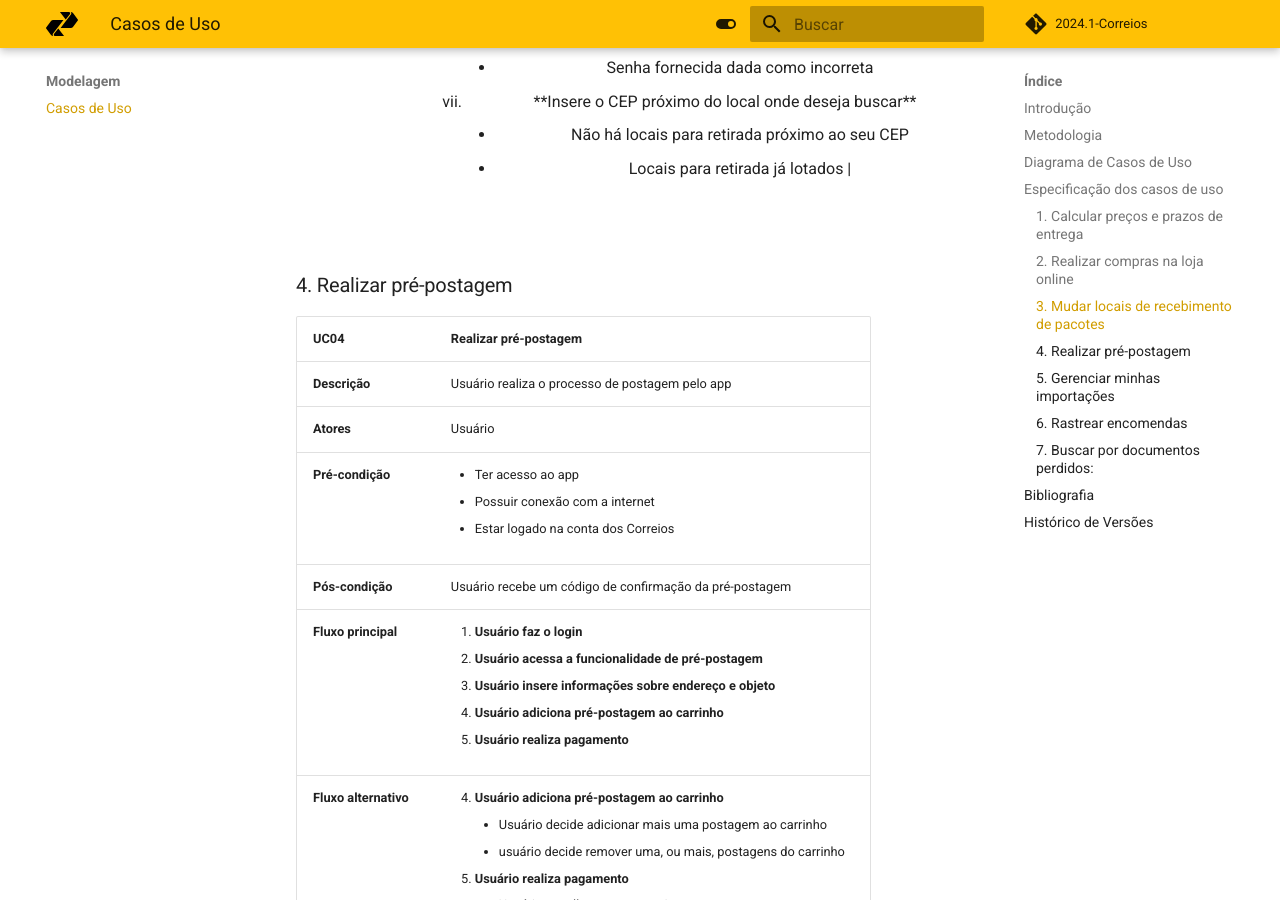
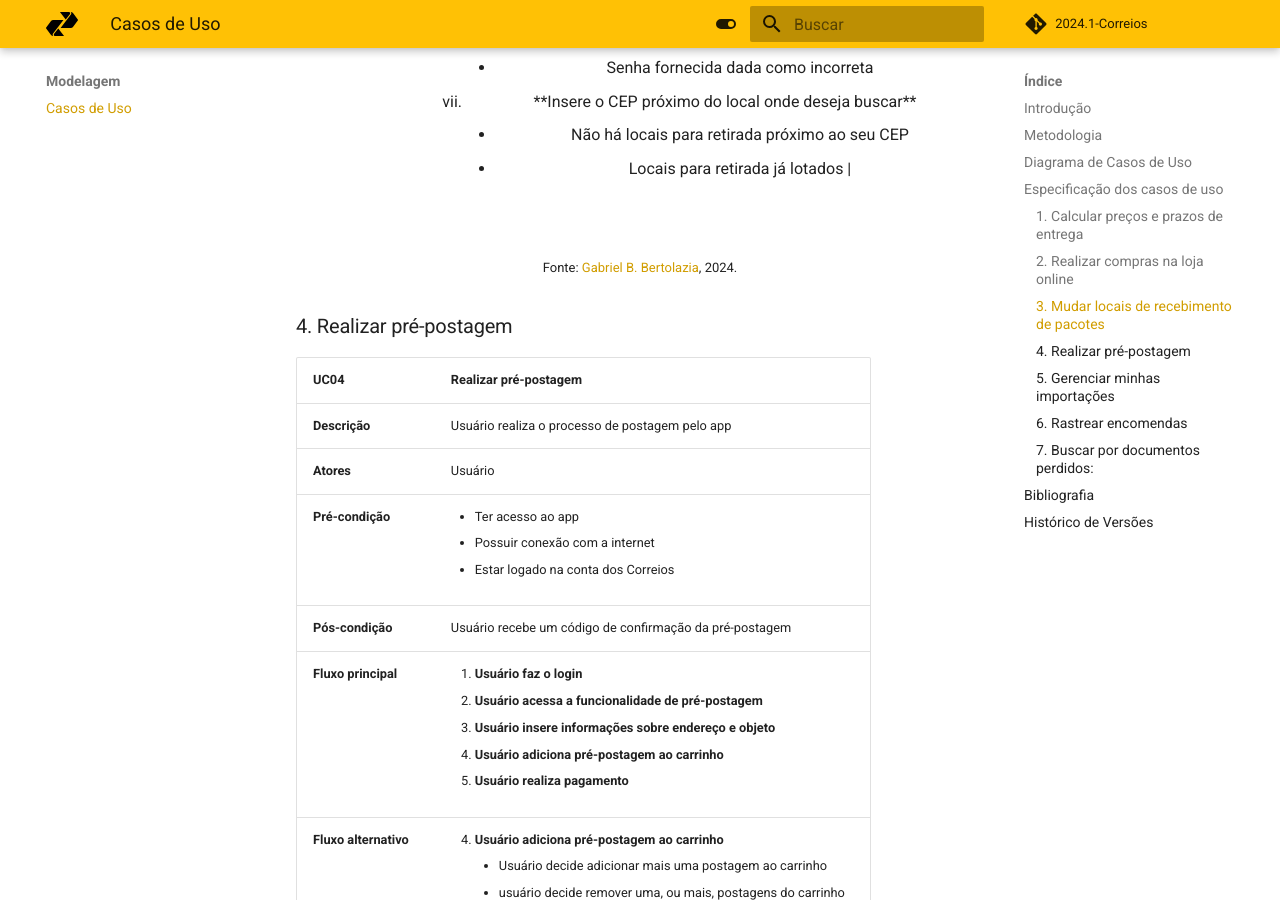
Before and after one commit to Requisitos-de-Software/2024.1-Serasa, an MkDocs documentation site: the page built from docs/modelagem/casos_de_uso.md, in a window 1280 px wide and 900 px high, scrolled down 7438 px. Built offline with MkDocs 1.6.1 and Material for MkDocs 9.7.7, drawn with Linux system fonts in a browser that asks for light colours; comment, search, counter and statistics services are not loaded.

Commit message:
adicionando casos de uso

```diff
--- a/docs/modelagem/casos_de_uso.md
+++ b/docs/modelagem/casos_de_uso.md
@@ -111,6 +111,8 @@ Abaixo, na tabela 3, está especificado o caso de uso para a funcionalidade de "
 
 </center>
 
+<font size="2"><p style="text-align: center">Fonte: [Gabriel B. Bertolazia][GabrielBGH], 2024.</p></font>
+
 ### 4. Realizar pré-postagem
 
 | UC04 | Realizar pré-postagem |
```
